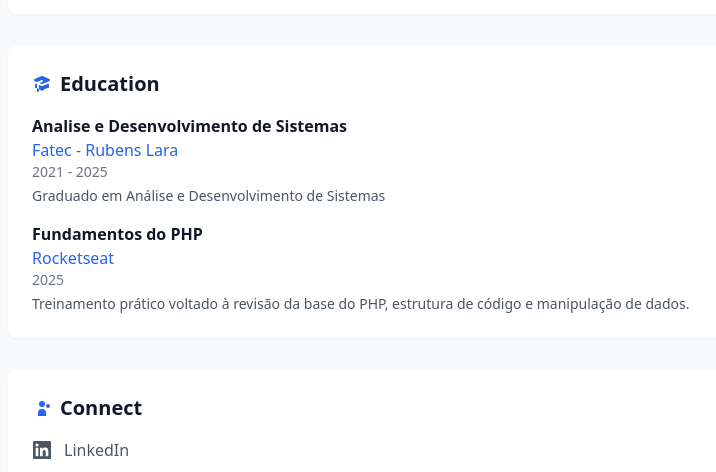
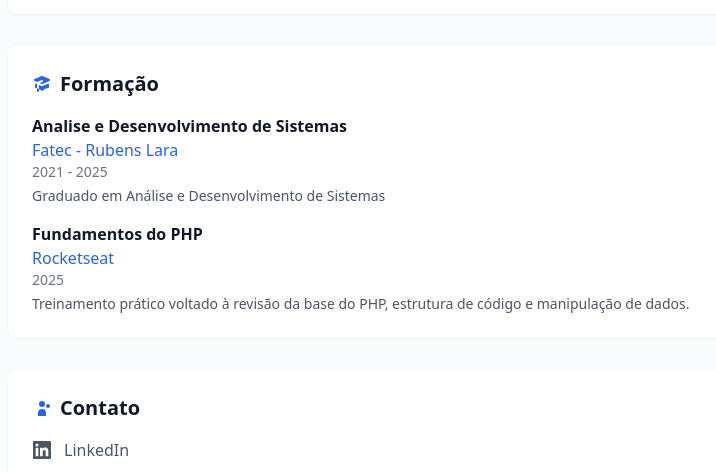
Before and after one commit to AraujoSam/SPA-resume, a Vue app: page / in a window 1280 px wide. Shown: the part 2642-3114 px from the top of the page, without its empty margins (208-924 px from the left). Built offline with nearby package versions, Linux system fonts and the light colour scheme.

Commit message:
tradução pra português

```diff
--- a/src/App.vue
+++ b/src/App.vue
@@ -134,7 +134,7 @@
               <svg class="w-5 h-5 text-blue-600 dark:text-blue-400" fill="currentColor" viewBox="0 0 20 20">
                 <path d="M10.394 2.08a1 1 0 00-.788 0l-7 3a1 1 0 000 1.84L5.25 8.051a.999.999 0 01.356-.257l4-1.714a1 1 0 11.788 1.838L7.667 9.088l1.94.831a1 1 0 00.787 0l7-3a1 1 0 000-1.838l-7-3zM3.31 9.397L5 10.12v4.102a8.969 8.969 0 00-1.05-.174 1 1 0 01-.89-.89 11.115 11.115 0 01.25-3.762zM9.3 16.573A9.026 9.026 0 007 14.935v-3.957l1.818.78a3 3 0 002.364 0l5.508-2.361a11.026 11.026 0 01.25 3.762 1 1 0 01-.89.89 8.968 8.968 0 00-5.35 2.524 1 1 0 01-1.4 0zM6 18a1 1 0 001-1v-2.065a8.935 8.935 0 00-2-.712V17a1 1 0 001 1z"></path>
               </svg>
-              Education
+              Formação
             </h3>
             <div class="space-y-4">
               <div v-for="edu in education" :key="edu.id">
@@ -152,7 +152,7 @@
               <svg class="w-5 h-5 text-blue-600 dark:text-blue-400" fill="currentColor" viewBox="0 0 20 20">
                 <path d="M13 6a3 3 0 11-6 0 3 3 0 016 0zM18 8a2 2 0 11-4 0 2 2 0 014 0zM14 15a4 4 0 00-8 0v3h8v-3z"></path>
               </svg>
-              Connect
+              Contato
             </h3>
             <div class="space-y-3">
               <a v-for="link in socialLinks" target="_blank" :key="link.name" :href="link.url"
```
